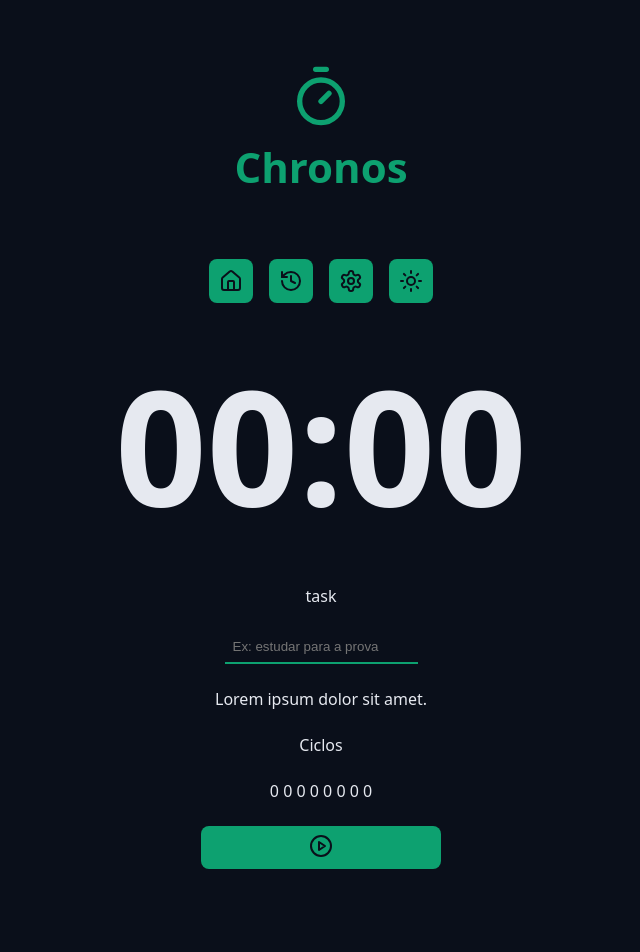
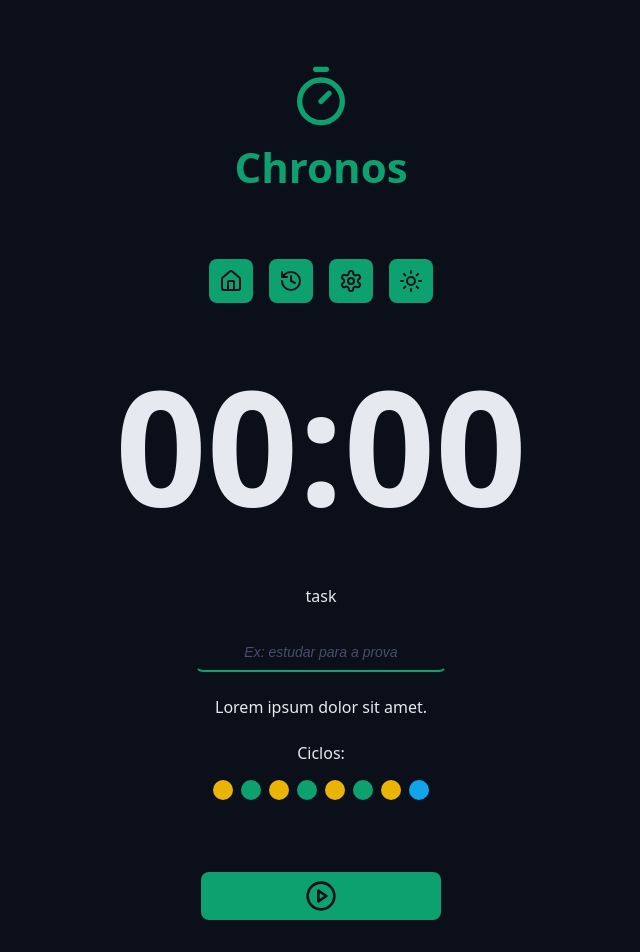
Before and after one commit to Carlosjw/chronos-pomodoro, a React (Vite) app: page / in a window 1280 px wide. Shown: the top 952 px of the page, without its empty margins (319-959 px from the left). Before the commit the page ends 901 px from the top, so only its background shows below. Built offline with nearby package versions, Linux system fonts and the light colour scheme.

Commit message:
endLesson30

```diff
--- a/src/App.tsx
+++ b/src/App.tsx
@@ -5,8 +5,10 @@ import { Container } from './components/Container'
 import { Logo } from './components/Logo'
 import { Menu } from './components/Menu'
 import { CountDown } from './components/CountDown'
+import { DefaultInput } from './components/DefaultInput'
+import { Cycles } from './components/Cycles'
+import { SendButton } from './components/SendButton'
 import { CirclePlay } from 'lucide-react'
-import { DefaultInput } from './components/DefaultInput'
 
 export function App() {
     return (
@@ -36,12 +38,11 @@ export function App() {
                     </div>
 
                     <div className="formRow">
-                        <p>Ciclos</p>
-                        <p>0 0 0 0 0 0 0 0</p>
+                        <Cycles />
                     </div>
 
                     <div className="formRow">
-                        <button className='sendButton'><CirclePlay /></button>
+                        <SendButton icon={<CirclePlay />} color='green' />
                     </div>
                 </form>
             </Container>
--- /dev/null
+++ b/src/components/Cycles/index.tsx
@@ -0,0 +1,20 @@
+import styles from './styles.module.css'
+
+export function Cycles() {
+  return (
+    <div className={styles.cycles}>
+      <span>Ciclos:</span>
+
+      <div className={styles.cycleDots}>
+        <span className={`${styles.cycleDot} ${styles.workTime}`} />
+        <span className={`${styles.cycleDot} ${styles.shortBreakTime}`} />
+        <span className={`${styles.cycleDot} ${styles.workTime}`} />
+        <span className={`${styles.cycleDot} ${styles.shortBreakTime}`} />
+        <span className={`${styles.cycleDot} ${styles.workTime}`} />
+        <span className={`${styles.cycleDot} ${styles.shortBreakTime}`} />
+        <span className={`${styles.cycleDot} ${styles.workTime}`} />
+        <span className={`${styles.cycleDot} ${styles.longBreakTIme}`} />
+      </div>
+    </div>
+  )
+}
--- /dev/null
+++ b/src/components/Cycles/styles.module.css
@@ -0,0 +1,29 @@
+.cycles {
+  display: flex;
+  flex-direction: column;
+  align-items: center;
+  justify-content: center;
+  gap:1.6rem
+}
+
+.cycleDots {
+  display: flex;
+  gap: 0.8rem;
+}
+
+.cycleDot {
+  width: 2rem;
+  height: 2rem;
+  background-color: var(--primary);
+  border-radius: 50%;
+}
+
+.workTime{
+  background: var(--warning);
+}
+
+.shortBreakTime{}
+
+.longBreakTIme{
+  background: var(--info);
+}
--- a/src/components/DefaultInput/index.tsx
+++ b/src/components/DefaultInput/index.tsx
@@ -1,3 +1,5 @@
+import styles from './styles.module.css'
+
 type DefaultInputProps = {
   id: string;
   labelText?: string;
@@ -14,7 +16,7 @@ export function DefaultInput({
   return (
     <>
       <label htmlFor={id}>{labelText && labelText}</label>
-      <input type={type} id={id}{...rest} />
+      <input className={styles.inputDefault} type={type} id={id}{...rest} />
     </>
   )
 }
--- /dev/null
+++ b/src/components/DefaultInput/styles.module.css
@@ -0,0 +1,29 @@
+.inputDefault {
+  background: transparent;
+  border: none;
+  border-radius: .8rem;
+  text-align: center;
+  font-size: 1.8rem;
+  color: var(--text-default);
+  padding: .8rem;
+  outline: none;
+  border: .2rem solid transparent;
+  border-bottom: .2rem solid var(--primary);
+  transition:all .1s ease-in-out;
+}
+
+.inputDefault:focus {
+  border: .2rem solid var(--primary);
+}
+
+/* PERSONALIZANDO PLACEHOLDER */
+.inputDefault::placeholder {
+  color: var(--gray-500);
+  font-size: 1.4rem;
+  font-style: italic;
+}
+
+/* PERSONALIZANDO INPUT DESATIVADO */
+input:disabled{
+  border-bottom: .2rem solid var(--disabled);
+}
--- /dev/null
+++ b/src/components/SendButton/index.tsx
@@ -0,0 +1,20 @@
+import styles from './styles.module.css'
+
+type SendButtonProps = {
+  icon: React.ReactNode;
+  color?: 'green' | 'red'
+} & React.ComponentProps<'button'>;
+
+export function SendButton({
+  icon,
+  color = 'green',
+  ...props
+}: SendButtonProps) {
+  return (
+    <>
+      <button className={`${styles.sendButton} ${styles[color]}`} {...props}>
+        {icon}
+      </button>
+    </>
+  )
+}
--- /dev/null
+++ b/src/components/SendButton/styles.module.css
@@ -0,0 +1,31 @@
+.sendButton {
+  min-width: 24rem;
+  padding: .8rem;
+  display: flex;
+  align-items: center;
+  justify-content: center;
+  border-radius: .8rem;
+  border: none;
+  color: var(--text-over-primary);
+  background-color: var(--primary);
+  cursor: pointer;
+  margin: 4.8rem;
+}
+
+.sendButton svg {
+  width: 3.2rem;
+  height: 3.2rem;
+}
+
+.sendButton:hover {
+  filter: brightness(80%);
+}
+
+.red {
+  background-color: var(--error);
+  color: var(--text-default);
+}
+
+.green {
+  background-color: var(--primary);
+}
--- a/src/styles/global.css
+++ b/src/styles/global.css
@@ -45,30 +45,3 @@ body {
     justify-content: center;
     gap: 2.4rem;
 }
-
-.formRow input{
-    padding: .8rem;
-    background: var(--gray-900);
-    border: none;
-    border-bottom: 2px solid var(--primary);
-    outline: none;
-}
-
-.formRow input:focus{
-    border: 2px solid var(--primary);
-    border-radius: 1rem;
-}
-
-.sendButton {
-    min-width: 24rem;
-    padding: .8rem;
-    border-radius: .8rem;
-    border: none;
-    color: var(--text-over-primary);
-    background-color: var(--primary);
-    cursor: pointer;
-}
-
-.sendButton:hover{
-    filter: brightness(80%);
-}
```
